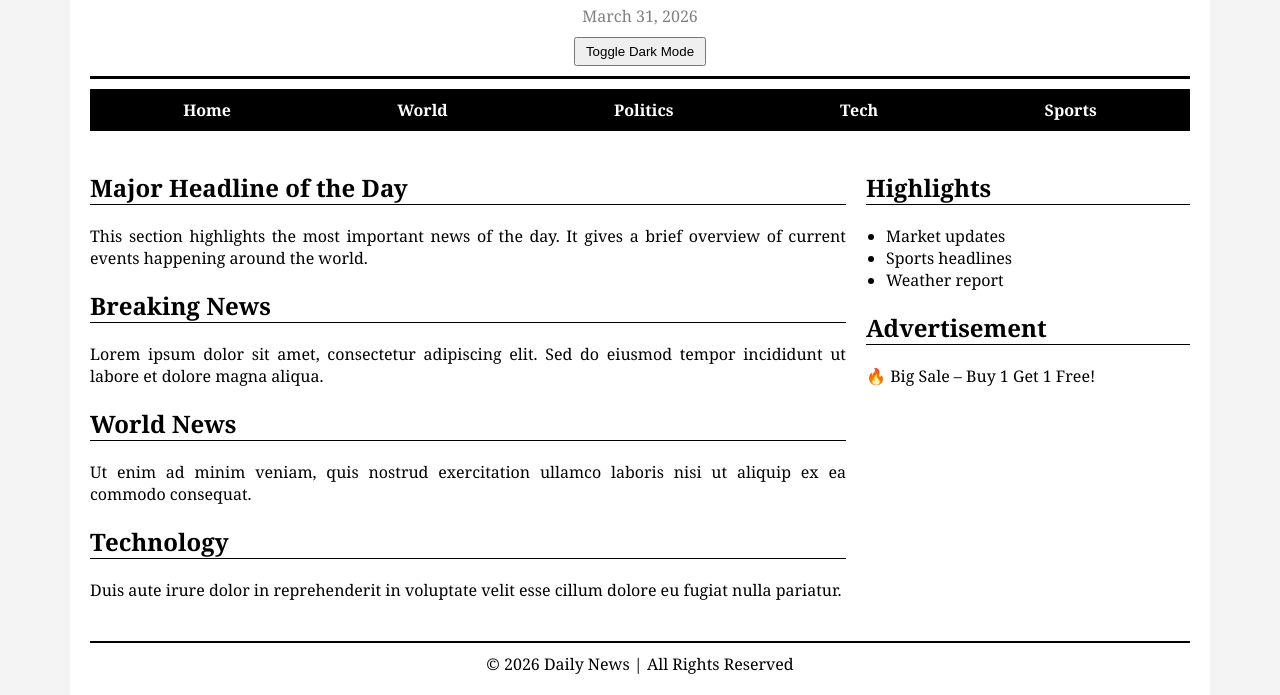
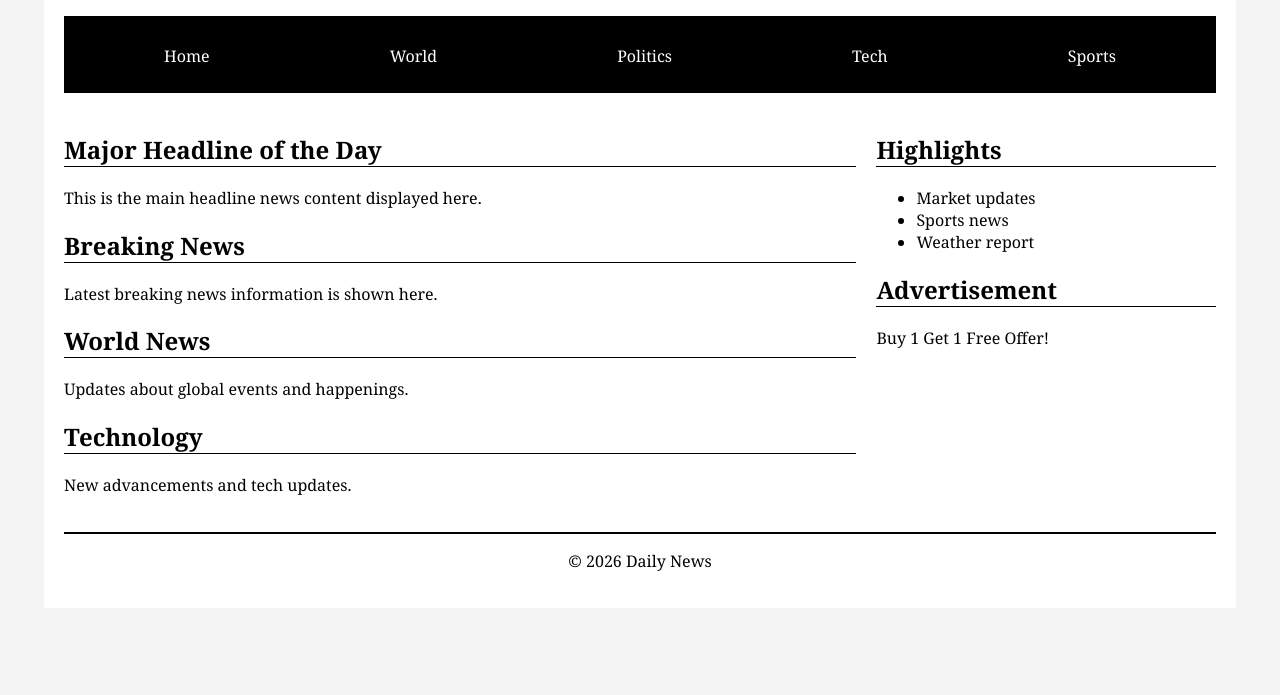
Before and after one commit to meghana55555/news-paper-project, a plain HTML site: page index.html in a window 1280 px wide. Shown: the part 128-823 px from the top of the page. After the commit the page ends 800 px from the top, so only its background shows below. Drawn offline with Linux system fonts and the light colour scheme.

Commit message:
Update index.html

```diff
--- a/index.html
+++ b/index.html
@@ -1,70 +1,37 @@
 <!DOCTYPE html>
-<html lang="en">
+<html>
 <head>
-<meta charset="UTF-8">
-<meta name="viewport" content="width=device-width, initial-scale=1.0">
 <title>Daily News</title>
 
 <style>
 body {
-    font-family: 'Georgia', serif;
+    font-family: Georgia;
     margin: 0;
-    background-color: #f4f4f4;
-}
-
-/* DARK MODE */
-.dark {
-    background-color: #121212;
-    color: white;
+    background: #f4f4f4;
 }
 
 .container {
-    max-width: 1100px;
+    width: 90%;
     margin: auto;
     background: white;
     padding: 20px;
 }
 
-.dark .container {
-    background: #1e1e1e;
-}
-
-/* HEADER */
 .header {
     text-align: center;
     border-bottom: 3px solid black;
-    padding-bottom: 10px;
 }
 
-.header h1 {
-    font-size: 42px;
-    letter-spacing: 2px;
-}
-
-.date {
-    color: gray;
-}
-
-/* NAVBAR */
 .nav {
     display: flex;
     justify-content: space-around;
     background: black;
     color: white;
     padding: 10px;
-    margin-top: 10px;
 }
 
-.nav a {
-    color: white;
-    text-decoration: none;
-    font-weight: bold;
-}
-
-/* MAIN */
 .main {
     display: flex;
-    gap: 20px;
     margin-top: 20px;
 }
 
@@ -74,57 +41,19 @@ body {
 
 .right {
     width: 30%;
-}
-
-/* ARTICLES */
-.article {
-    margin-bottom: 20px;
+    padding-left: 20px;
 }
 
 h2 {
     border-bottom: 1px solid black;
 }
 
-p {
-    text-align: justify;
-}
-
-/* SIDEBAR */
-.right ul {
-    padding-left: 20px;
-}
-
-/* BUTTON */
-.toggle-btn {
-    margin-top: 10px;
-    padding: 5px 10px;
-    cursor: pointer;
-}
-
-/* FOOTER */
 .footer {
     text-align: center;
     border-top: 2px solid black;
     margin-top: 20px;
-    padding-top: 10px;
-}
-
-/* RESPONSIVE */
-@media (max-width: 768px) {
-    .main {
-        flex-direction: column;
-    }
-
-    .left, .right {
-        width: 100%;
-    }
-
-    .nav {
-        flex-wrap: wrap;
-    }
 }
 </style>
-
 </head>
 
 <body>
@@ -133,53 +62,32 @@ p {
 
 <div class="header">
 <h1>THE DAILY NEWS</h1>
-        <div class="date">March 31, 2026</div>
-        <button class="toggle-btn" onclick="toggleMode()">Toggle Dark Mode</button>
+<p>March 31, 2026</p>
 </div>
 
 <div class="nav">
-        <a href="#">Home</a>
-        <a href="#">World</a>
-        <a href="#">Politics</a>
-        <a href="#">Tech</a>
-        <a href="#">Sports</a>
+<p>Home</p>
+<p>World</p>
+<p>Politics</p>
+<p>Tech</p>
+<p>Sports</p>
 </div>
 
 <div class="main">
 
 <div class="left">
 
-            <div class="article">
 <h2>Major Headline of the Day</h2>
-                <p>
-                    This section highlights the most important news of the day.
-                    It gives a brief overview of current events happening around the world.
-                </p>
-            </div>
+<p>This is the main headline news content displayed here.</p>
 
-            <div class="article">
 <h2>Breaking News</h2>
-                <p>
-                    Lorem ipsum dolor sit amet, consectetur adipiscing elit.
-                    Sed do eiusmod tempor incididunt ut labore et dolore magna aliqua.
-                </p>
-            </div>
+<p>Latest breaking news information is shown here.</p>
 
-            <div class="article">
 <h2>World News</h2>
-                <p>
-                    Ut enim ad minim veniam, quis nostrud exercitation ullamco
-                    laboris nisi ut aliquip ex ea commodo consequat.
-                </p>
-            </div>
+<p>Updates about global events and happenings.</p>
 
-            <div class="article">
 <h2>Technology</h2>
-                <p>
-                    Duis aute irure dolor in reprehenderit in voluptate velit
-                    esse cillum dolore eu fugiat nulla pariatur.
-                </p>
-            </div>
+<p>New advancements and tech updates.</p>
 
 </div>
 
@@ -188,28 +96,22 @@ p {
 <h2>Highlights</h2>
 <ul>
 <li>Market updates</li>
-                <li>Sports headlines</li>
+<li>Sports news</li>
 <li>Weather report</li>
 </ul>
 
 <h2>Advertisement</h2>
-            <p>🔥 Big Sale – Buy 1 Get 1 Free!</p>
+<p>Buy 1 Get 1 Free Offer!</p>
 
 </div>
 
 </div>
 
 <div class="footer">
-        © 2026 Daily News | All Rights Reserved
+<p>© 2026 Daily News</p>
 </div>
 
 </div>
 
-<script>
-function toggleMode() {
-    document.body.classList.toggle("dark");
-}
-</script>
-
 </body>
 </html>
```
Lines whose indentation alone changed are shown as unchanged.
